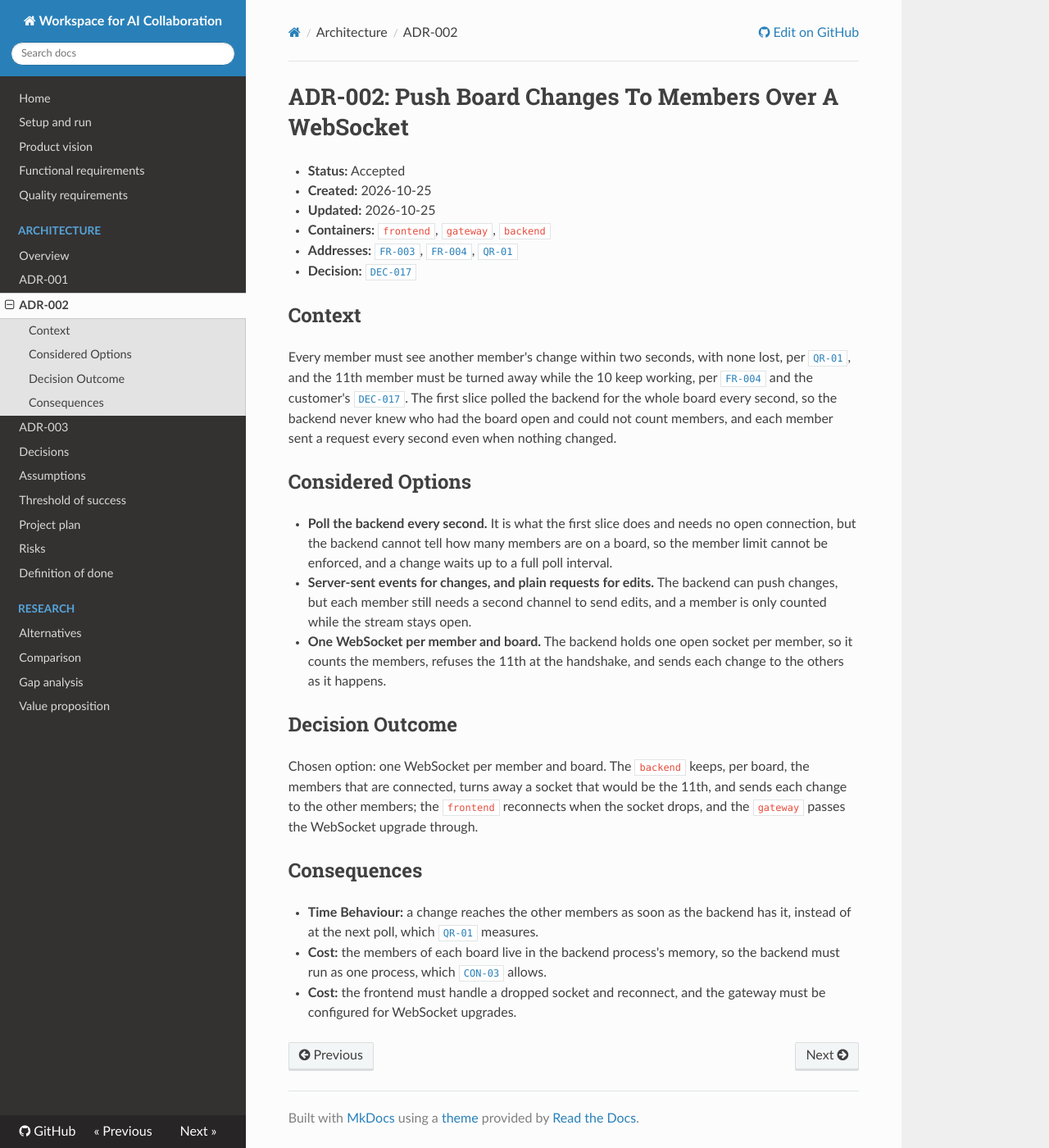
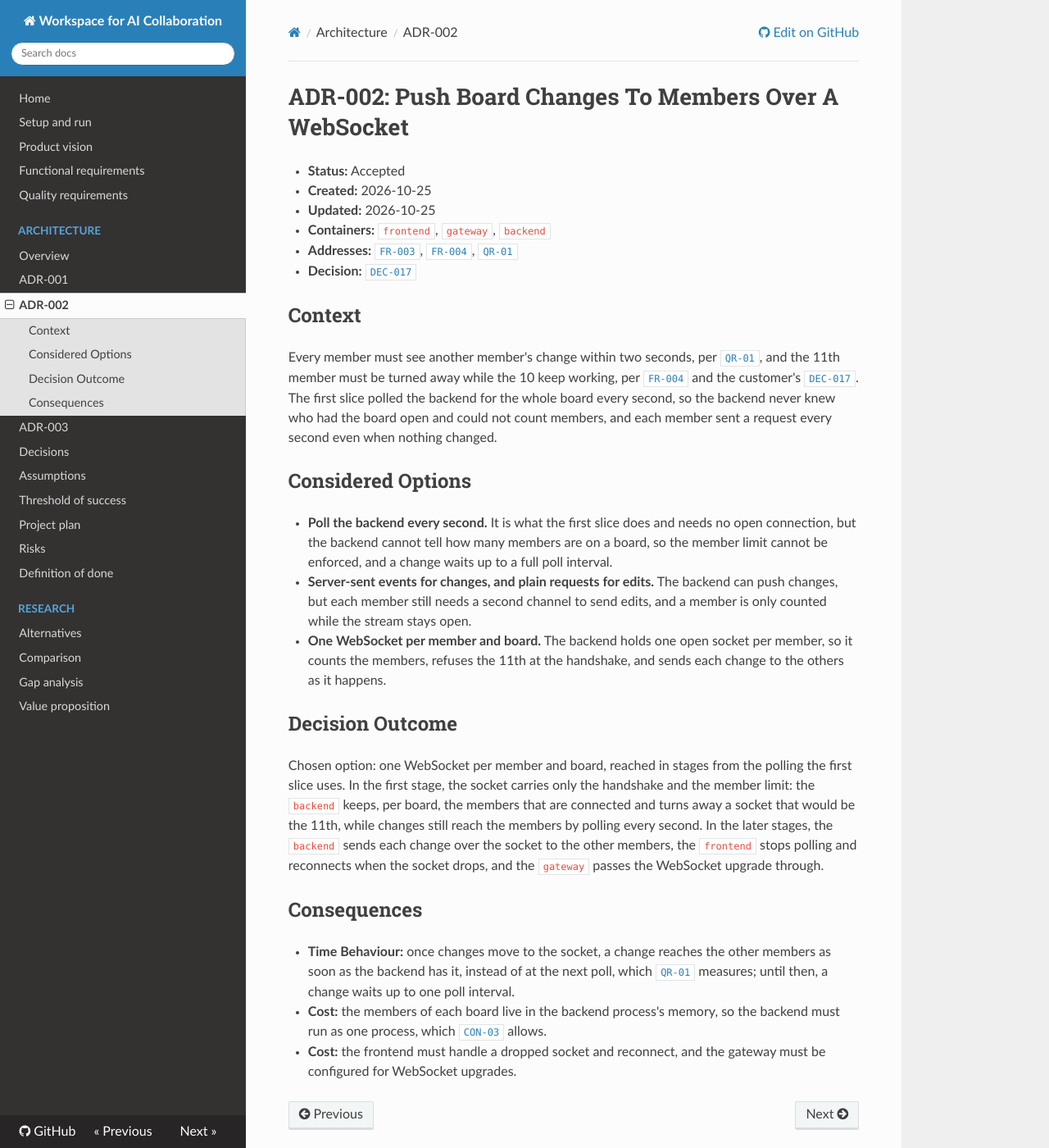
Before and after one commit to WellMadeTeam/workspace-ai-03, an MkDocs documentation site: the page built from docs/architecture/adr/ADR-002.md, in a window 1280 px wide and 1400 px high. Shown: the whole window at 82% size. Built offline with MkDocs 1.6.1, drawn with Linux system fonts in a browser that asks for light colours; nearby versions of some CDN libraries.

Commit message:
docs: stage the WebSocket move and keep the ADR consequences to what the code does

```diff
--- a/docs/architecture/adr/ADR-002.md
+++ b/docs/architecture/adr/ADR-002.md
@@ -9,7 +9,7 @@
 
 ## Context
 
-Every member must see another member's change within two seconds, with none lost, per [`QR-01`](../../quality-requirements/qr/QR-01.md), and the 11th member must be turned away while the 10 keep working, per [`FR-004`](../../functional-requirements/fr/FR-004.md) and the customer's [`DEC-017`](../../decisions.md#dec-017).
+Every member must see another member's change within two seconds, per [`QR-01`](../../quality-requirements/qr/QR-01.md), and the 11th member must be turned away while the 10 keep working, per [`FR-004`](../../functional-requirements/fr/FR-004.md) and the customer's [`DEC-017`](../../decisions.md#dec-017).
 The first slice polled the backend for the whole board every second, so the backend never knew who had the board open and could not count members, and each member sent a request every second even when nothing changed.
 
 ## Considered Options
@@ -23,11 +23,12 @@ The first slice polled the backend for the whole board every second, so the back
 
 ## Decision Outcome
 
-Chosen option: one WebSocket per member and board.
-The `backend` keeps, per board, the members that are connected, turns away a socket that would be the 11th, and sends each change to the other members; the `frontend` reconnects when the socket drops, and the `gateway` passes the WebSocket upgrade through.
+Chosen option: one WebSocket per member and board, reached in stages from the polling the first slice uses.
+In the first stage, the socket carries only the handshake and the member limit: the `backend` keeps, per board, the members that are connected and turns away a socket that would be the 11th, while changes still reach the members by polling every second.
+In the later stages, the `backend` sends each change over the socket to the other members, the `frontend` stops polling and reconnects when the socket drops, and the `gateway` passes the WebSocket upgrade through.
 
 ## Consequences
 
-- **Time Behaviour:** a change reaches the other members as soon as the backend has it, instead of at the next poll, which [`QR-01`](../../quality-requirements/qr/QR-01.md) measures.
+- **Time Behaviour:** once changes move to the socket, a change reaches the other members as soon as the backend has it, instead of at the next poll, which [`QR-01`](../../quality-requirements/qr/QR-01.md) measures; until then, a change waits up to one poll interval.
 - **Cost:** the members of each board live in the backend process's memory, so the backend must run as one process, which [`CON-03`](../../product-vision.md#con-03) allows.
 - **Cost:** the frontend must handle a dropped socket and reconnect, and the gateway must be configured for WebSocket upgrades.
```
Also changed, not shown: docs/architecture/README.md (+1 -1 lines), docs/architecture/adr/ADR-001.md (+3 -3 lines), docs/architecture/adr/ADR-003.md (+2 -2 lines), docs/functional-requirements/fr/FR-001.md (+1 -1 lines).
